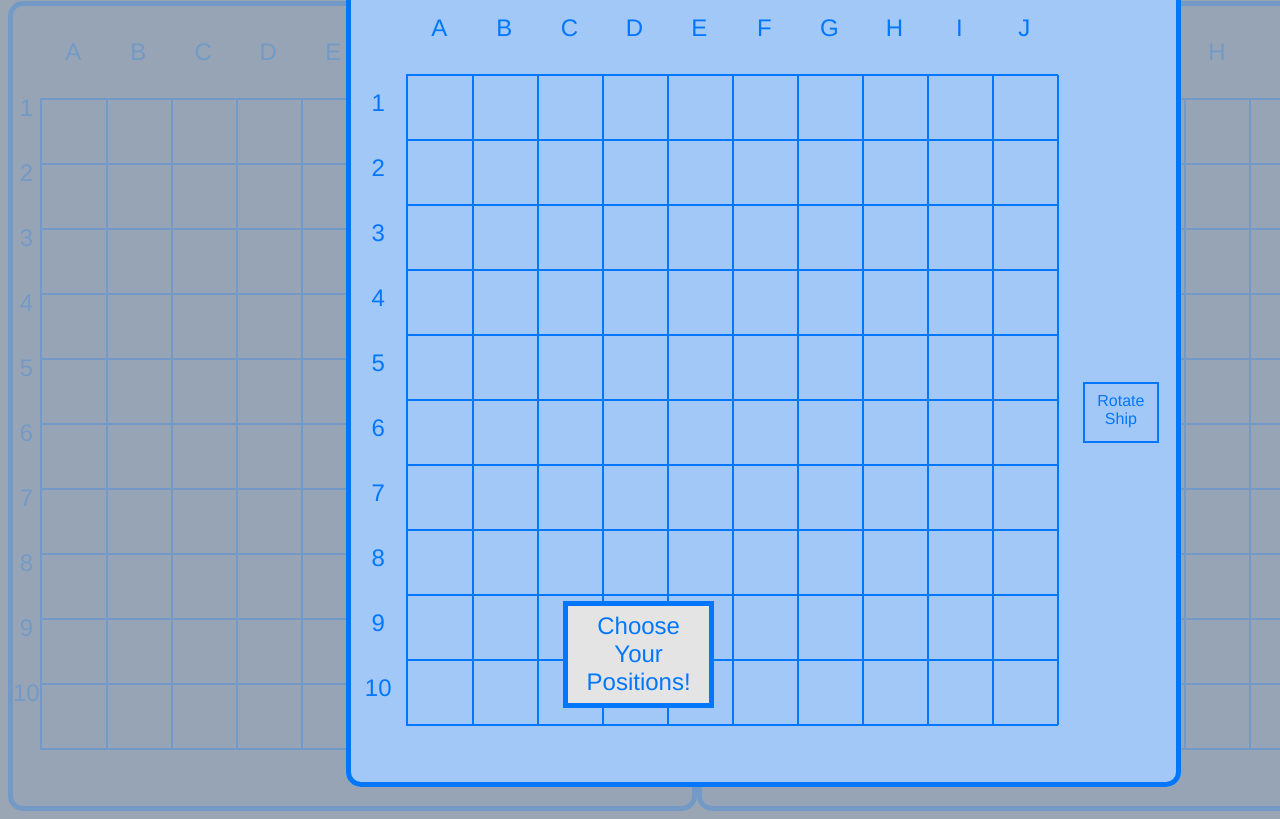
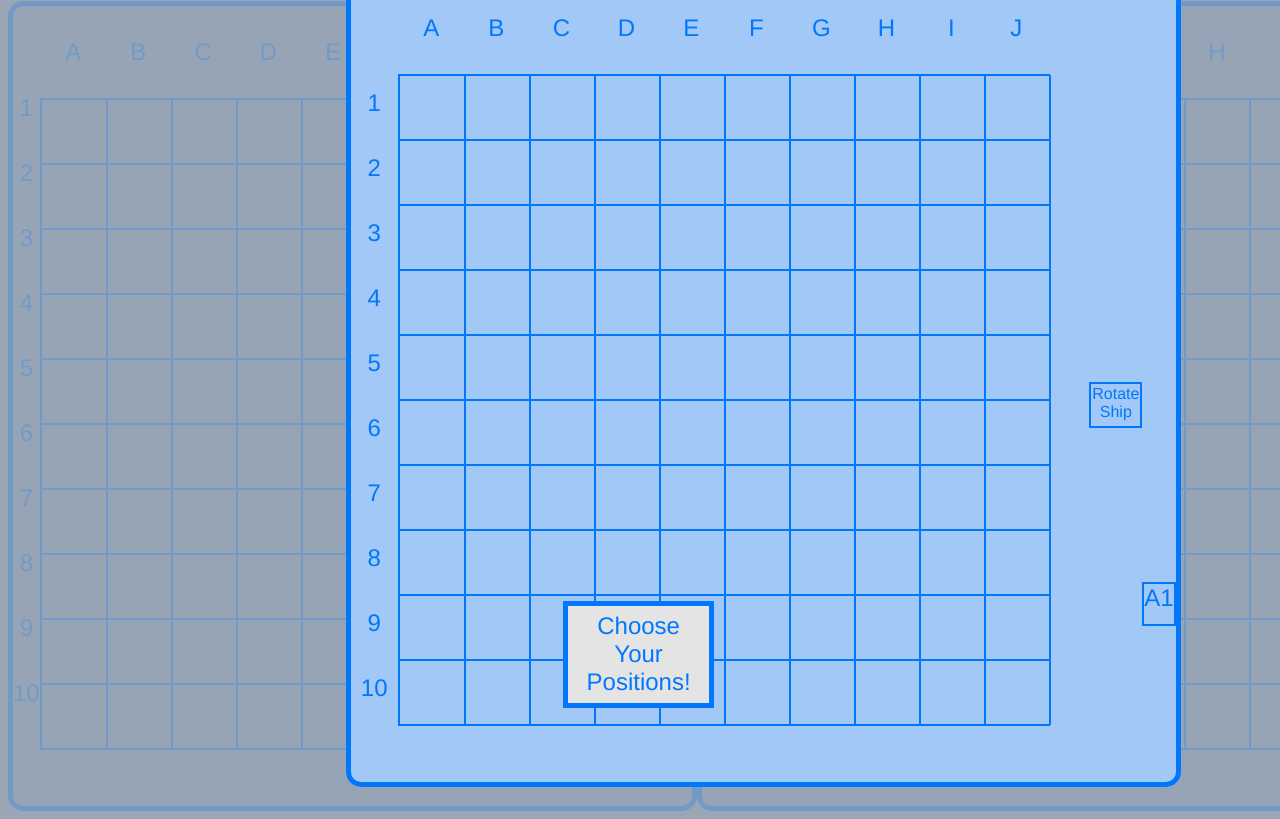
Before and after one commit to dstock3/battleship, a website built with webpack: page dist/index.html in a window 1280 px wide. Shown: the part 79-898 px from the top of the page. Built offline with nearby package versions, Linux system fonts and the light colour scheme.

Commit message:
Created a 'controls' container for the placement board.

```diff
--- a/src/modules/DOM/placement.js
+++ b/src/modules/DOM/placement.js
@@ -27,10 +27,19 @@ const playerPrompt = () => {
     promptBoard.outerBoard.id = "prompt-frame";
     promptBoard.boardContainer.id = "prompt-container";
 
+    const controls = document.createElement("div");
+    controls.classList.add("controls");
+    promptBoard.outerBoard.appendChild(controls);
+
     const rotateShip = document.createElement("div");
     rotateShip.classList.add("rotate");
     rotateShip.textContent = "Rotate Ship";
-    promptBoard.outerBoard.appendChild(rotateShip);
+    controls.appendChild(rotateShip);
+
+    const positionDisplay = document.createElement("div");
+    positionDisplay.classList.add("position-display");
+    positionDisplay.textContent = "A1"
+    controls.appendChild(positionDisplay);
 
     const promptMessage = document.createElement("div");
     promptMessage.classList.add("prompt-message");
@@ -48,7 +57,7 @@ const playerPrompt = () => {
             child.style.opacity = "25%"
         };
     };
-    return { promptContainer, promptBoard, childElements }
+    return { promptContainer, promptBoard, rotateShip, childElements, positionDisplay }
 };
 
 const placeNewShip = (length, orientation) => {
--- a/src/style.css
+++ b/src/style.css
@@ -32,6 +32,10 @@ body {
     padding-right: 5%;
 }
 
+.controls {
+    display: flex;
+}
+
 .rotate {
     text-align: center;
     position: relative;
@@ -43,8 +47,18 @@ body {
 }
 .rotate:hover {
     background-color: #0377fc21;
+}
 
+.position-display {
+    position: relative;
+    top: 75%;
+    right: 2%;
+
+    border: 2px solid #0377fc;
+    height: 5%;
+    font-size: 1.5em;
 }
+
 
 /* gameboards */
 
```
Also changed, not shown: dist/bundle.js.
